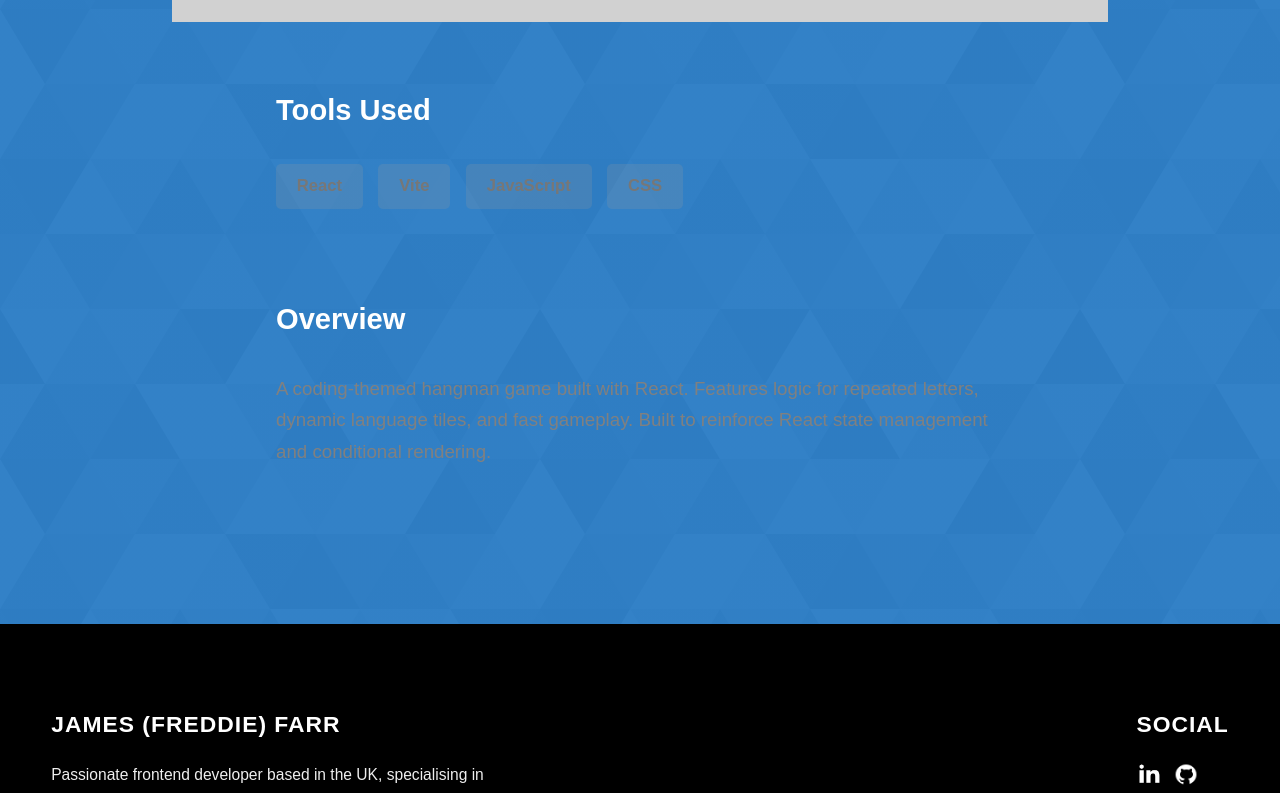
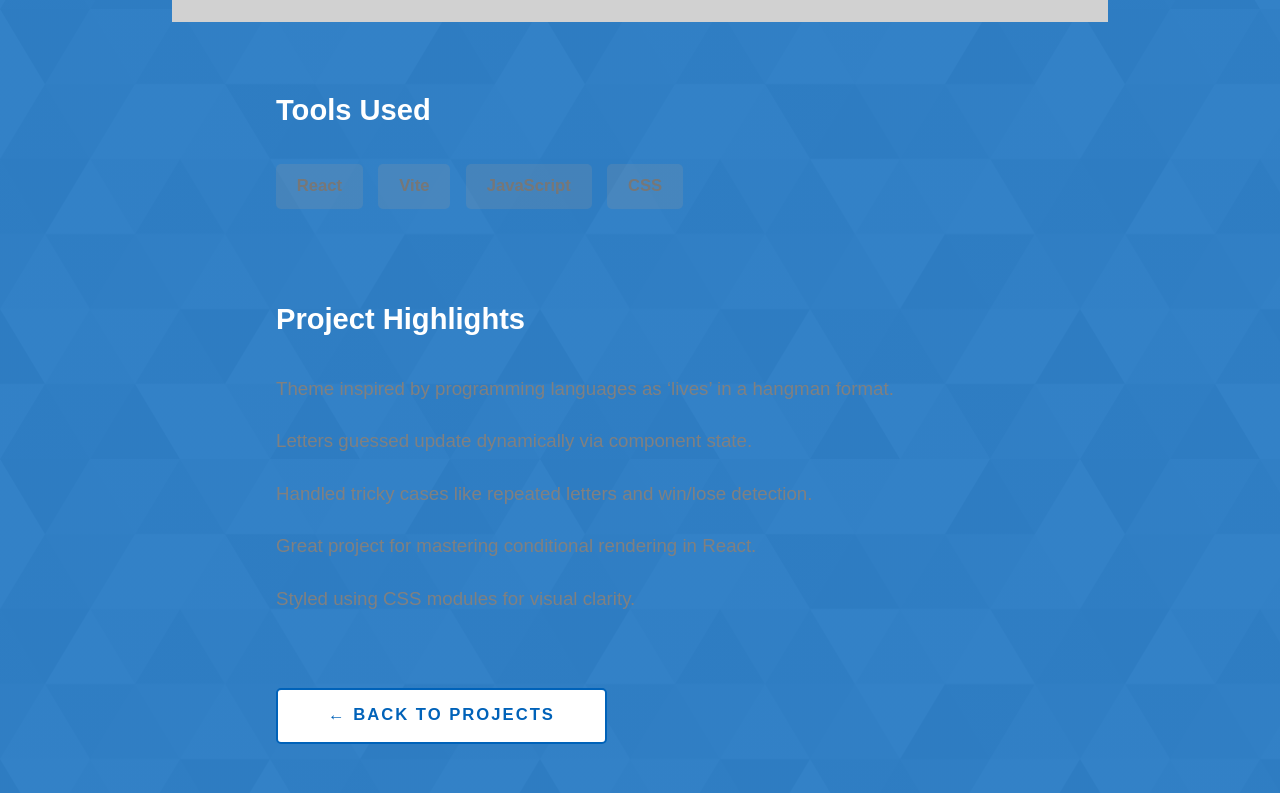
Before and after one commit to SanJammin/my-portfolio, a Next.js app: page /projects/assembly-endgame in a window 1280 px wide. Shown: the part 1341-2134 px from the top of the page. Built offline with nearby package versions, Linux system fonts and the light colour scheme.

Commit message:
Add details section and back to project

```diff
--- a/src/app/projects/[slug]/page.jsx
+++ b/src/app/projects/[slug]/page.jsx
@@ -16,6 +16,7 @@ export default function ProjectDetail({ params }) {
         <div className="project-cs-hero__info">
           <p className="text-primary">{project.description}</p>
         </div>
+
         <div className="project-cs-hero__cta">
           {project.live && (
             <Link href={project.live} target="_blank" className="btn btn--theme btn--med">
@@ -42,6 +43,7 @@ export default function ProjectDetail({ params }) {
         </div>
 
         <div className="project-details__content-main">
+          {/* Tools Used */}
           <section className="project-details__tools-used">
             <h3 className="project-details__content-title">Tools Used</h3>
             <div className="project-details__tools-used-list">
@@ -53,10 +55,26 @@ export default function ProjectDetail({ params }) {
             </div>
           </section>
 
-          <section className="project-details__desc">
-            <h3 className="project-details__content-title">Overview</h3>
-            <p className="project-details__desc-para">{project.description}</p>
-          </section>
+          {/* Details */}
+          {project.details && (
+            <section className="project-details__desc">
+              <h3 className="project-details__content-title">Project Highlights</h3>
+              <ul className="project-details__desc-list">
+                {project.details.map((point, idx) => (
+                  <li key={idx} className="project-details__desc-para">
+                    {point}
+                  </li>
+                ))}
+              </ul>
+            </section>
+          )}
+
+          {/* Back to Projects */}
+          <div style={{ marginTop: '2rem' }}>
+            <Link href="/#projects" className="btn btn--med btn--theme-inv">
+              ← Back to Projects
+            </Link>
+          </div>
         </div>
       </div>
     </section>
```
